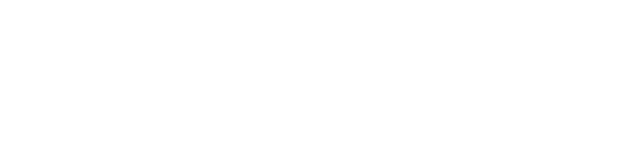
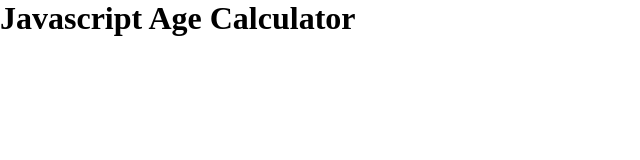
Before and after one commit to rafikakhatun/age-calculator, a plain HTML site: page index.html in a window 1280 px wide. Shown: the whole page, without its empty margins (0-640 px from the left). Drawn offline with Linux system fonts and the light colour scheme.

Commit message:
Add basic HTML structure

```diff
--- a/index.html
+++ b/index.html
@@ -8,6 +8,12 @@
 </head>
 <body>
 
+    <div class="container">
+        <div class="calculator">
+            <h1>Javascript Age Calculator</h1>
+        </div>
+    </div>
+
 
 
 
--- a/style.css
+++ b/style.css
@@ -0,0 +1,5 @@
+*{
+    margin: 0;
+    padding: o;
+    box-sizing: border-box;
+}
```
